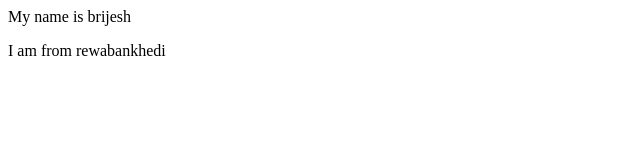
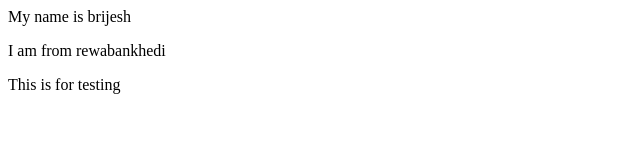
Before and after one commit to brijesh107/chatboat, a plain HTML site: page index.html in a window 1280 px wide. Shown: the whole page, without its empty margins (0-640 px from the left). Drawn offline with Linux system fonts and the light colour scheme.

Commit message:
update index

```diff
--- a/index.html
+++ b/index.html
@@ -1,2 +1,3 @@
     <p>My name is brijesh</p>
     <p>I am from rewabankhedi</p>
+    <p>This is for testing</p>
```
